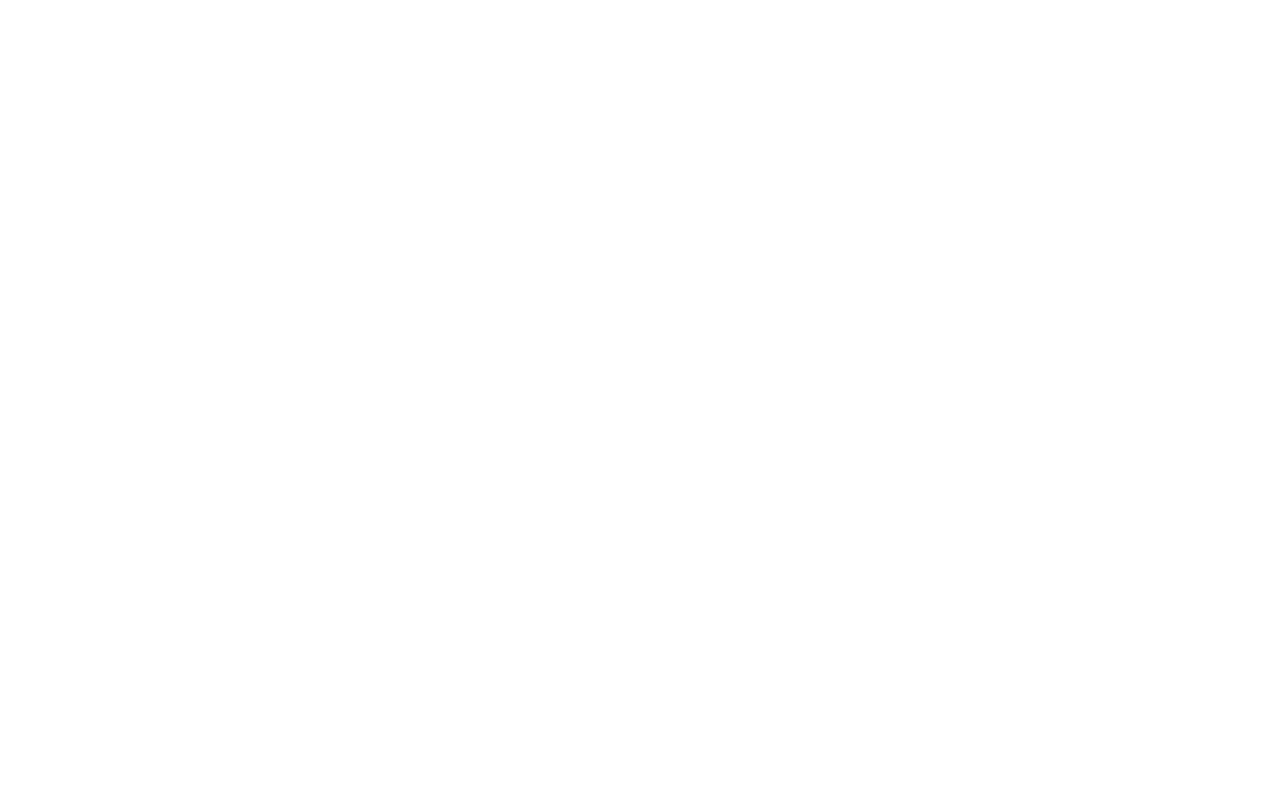
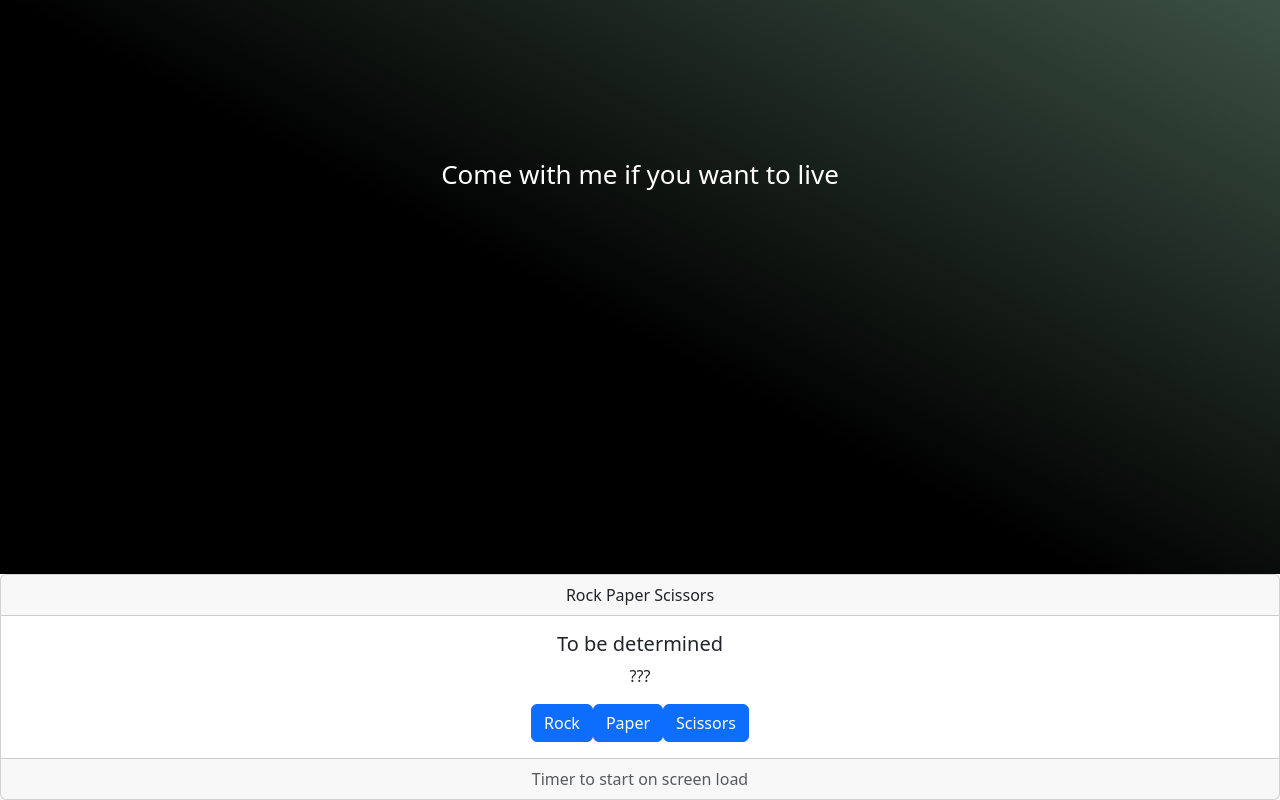
Before and after one commit to Csolly89/RockpaperScissors, a React (Create React App) app: page / in a window 1280 px wide. Shown: the part 226-1026 px from the top of the page. Before the commit the page ends 800 px from the top, so only its background shows below. Built offline with nearby package versions, Linux system fonts and the light colour scheme.

Commit message:
initial files and buttons/card added

```diff
--- a/package.json
+++ b/package.json
@@ -6,7 +6,9 @@
     "@testing-library/jest-dom": "^5.17.0",
     "@testing-library/react": "^13.4.0",
     "@testing-library/user-event": "^13.5.0",
+    "bootstrap": "^5.3.2",
     "react": "^18.2.0",
+    "react-bootstrap": "^2.10.0",
     "react-dom": "^18.2.0",
     "react-scripts": "5.0.1",
     "web-vitals": "^2.1.4"
--- a/src/App.css
+++ b/src/App.css
@@ -1,20 +1,11 @@
 .App {
   text-align: center;
+  height:100dvh;
+  background: rgb(0,0,0);
+  background: linear-gradient(28deg, rgba(0,0,0,1) 39%, rgba(58,78,66,1) 83%, rgba(92,92,92,1) 100%);
 }
 
-.App-logo {
-  height: 40vmin;
-  pointer-events: none;
-}
-
-@media (prefers-reduced-motion: no-preference) {
-  .App-logo {
-    animation: App-logo-spin infinite 20s linear;
-  }
-}
-
-.App-header {
-  background-color: #282c34;
+.App header {
   min-height: 100vh;
   display: flex;
   flex-direction: column;
@@ -23,16 +14,3 @@
   font-size: calc(10px + 2vmin);
   color: white;
 }
-
-.App-link {
-  color: #61dafb;
-}
-
-@keyframes App-logo-spin {
-  from {
-    transform: rotate(0deg);
-  }
-  to {
-    transform: rotate(360deg);
-  }
-}
--- a/src/App.js
+++ b/src/App.js
@@ -1,7 +1,13 @@
 import "./App.css";
+import Main from "./Components/MainCard";
 
 function App() {
-	return <div className="App"></div>;
+	return (
+		<div className="App">
+			<header> Come with me if you want to live</header>
+			<Main />
+		</div>
+	);
 }
 
 export default App;
--- /dev/null
+++ b/src/Components/Barrel.js
@@ -0,0 +1 @@
+// empty barrel import page
--- /dev/null
+++ b/src/Components/MainCard.js
@@ -0,0 +1,24 @@
+import Button from "react-bootstrap/Button";
+import Card from "react-bootstrap/Card";
+
+function Main() {
+	return (
+		<>
+			<Card className="text-center">
+				<Card.Header>Rock Paper Scissors</Card.Header>
+				<Card.Body>
+					<Card.Title>To be determined</Card.Title>
+					<Card.Text>???</Card.Text>
+					<Button variant="primary">Rock</Button>
+					<Button variant="primary">Paper</Button>
+					<Button variant="primary">Scissors</Button>
+				</Card.Body>
+				<Card.Footer className="text-muted">
+					Timer to start on screen load
+				</Card.Footer>
+			</Card>
+		</>
+	);
+}
+
+export default Main;
--- a/src/index.js
+++ b/src/index.js
@@ -1,6 +1,7 @@
 import React from "react";
 import ReactDOM from "react-dom/client";
 import "./index.css";
+import "bootstrap/dist/css/bootstrap.min.css";
 import App from "./App";
 
 const root = ReactDOM.createRoot(document.getElementById("root"));
```
Also changed, not shown: src/Components/Buttons/Lava.js (added, +11 -0 lines), src/Components/Buttons/Paper.js (added, +11 -0 lines), src/Components/Buttons/Rock.js (added, +11 -0 lines), src/Components/Buttons/Scissors.js (added, +11 -0 lines), 2 other files (tests, documents, lock files or other folders).
